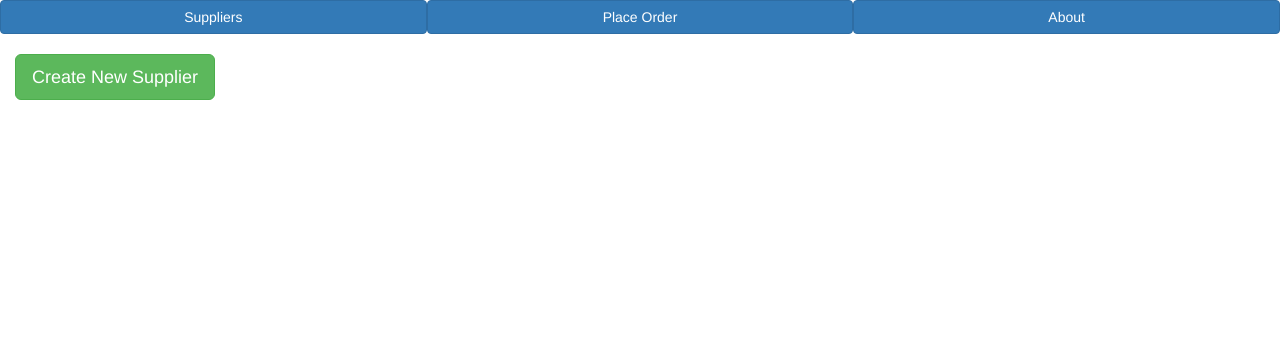
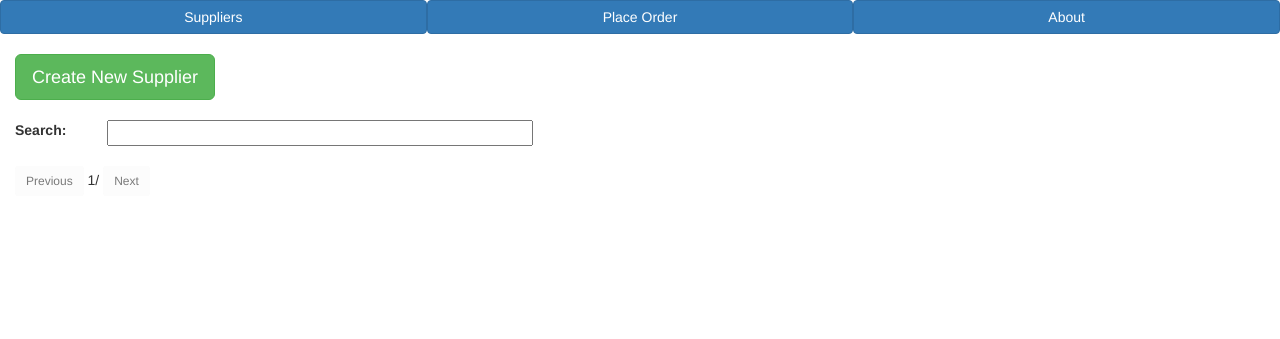
Before and after one commit to Legion739/AngularComicStore, a plain HTML site: page index.html in a window 1280 px wide. Drawn offline with nearby package versions, Linux system fonts and the light colour scheme; no server answers.

Commit message:
Add pagination and search function on Supliers page

```diff
--- a/html/suppliers.html
+++ b/html/suppliers.html
@@ -31,7 +31,9 @@
 
 </br>
 <!-- Display Supliers -->
-<div ng-repeat='supplier in suppliers'>
+<div class='row'><label class="col-md-1">Search: </label><input class="col-md-4" type="text" ng-model="searchKeyword" /> </div>
+</br>
+<div ng-repeat='supplier in suppliers | startFrom:SuppCurrentPage*SuppPageSize | limitTo:SuppPageSize | filter: searchKeyword'>
   <div class="row">
     <div class="col-md-1">{{supplier.id}}</div>
     <div class="col-md-3">{{supplier.name}}</div>
@@ -43,6 +45,14 @@
     </div>
   </div>
 </div>
+
+    <button class='btn-sm btn' ng-disabled="SuppCurrentPage == 0" ng-click="SuppCurrentPage=SuppCurrentPage-1">
+        Previous
+    </button>
+    {{SuppCurrentPage+1}}/{{numberOfPages()}}
+    <button class='btn-sm btn' ng-disabled="SuppCurrentPage >= suppliers.length/SuppPageSize - 1" ng-click="SuppCurrentPage=SuppCurrentPage+1">
+        Next
+    </button>
 
 <!-- Edit Supplier -->
 </br></br>
--- a/js/controllers/app.js
+++ b/js/controllers/app.js
@@ -17,8 +17,14 @@ app.controller('StoreController',[ '$scope', '$http', 'showcaseService', functio
     $scope.creatingNewSupplier = false;
     $scope.newSupplier = [];
 
-    $scope.suppliers = showcaseService.query(function() {
+    $scope.SuppCurrentPage = 0;
+    $scope.SuppPageSize = 10;
+
+    $scope.suppliers = showcaseService.query(function(data) {
       // Do something after service retruns data
+      $scope.numberOfPages=function(){
+          return Math.ceil(data.length/$scope.SuppPageSize);
+      }
     });
 
     //get orders - TODO move to factory
@@ -112,3 +118,10 @@ app.controller('StoreController',[ '$scope', '$http', 'showcaseService', functio
 
 
 }]);
+
+app.filter('startFrom', function() {
+    return function(input, start) {
+        start = +start; //parse to int
+        return input.slice(start);
+    }
+});
```
